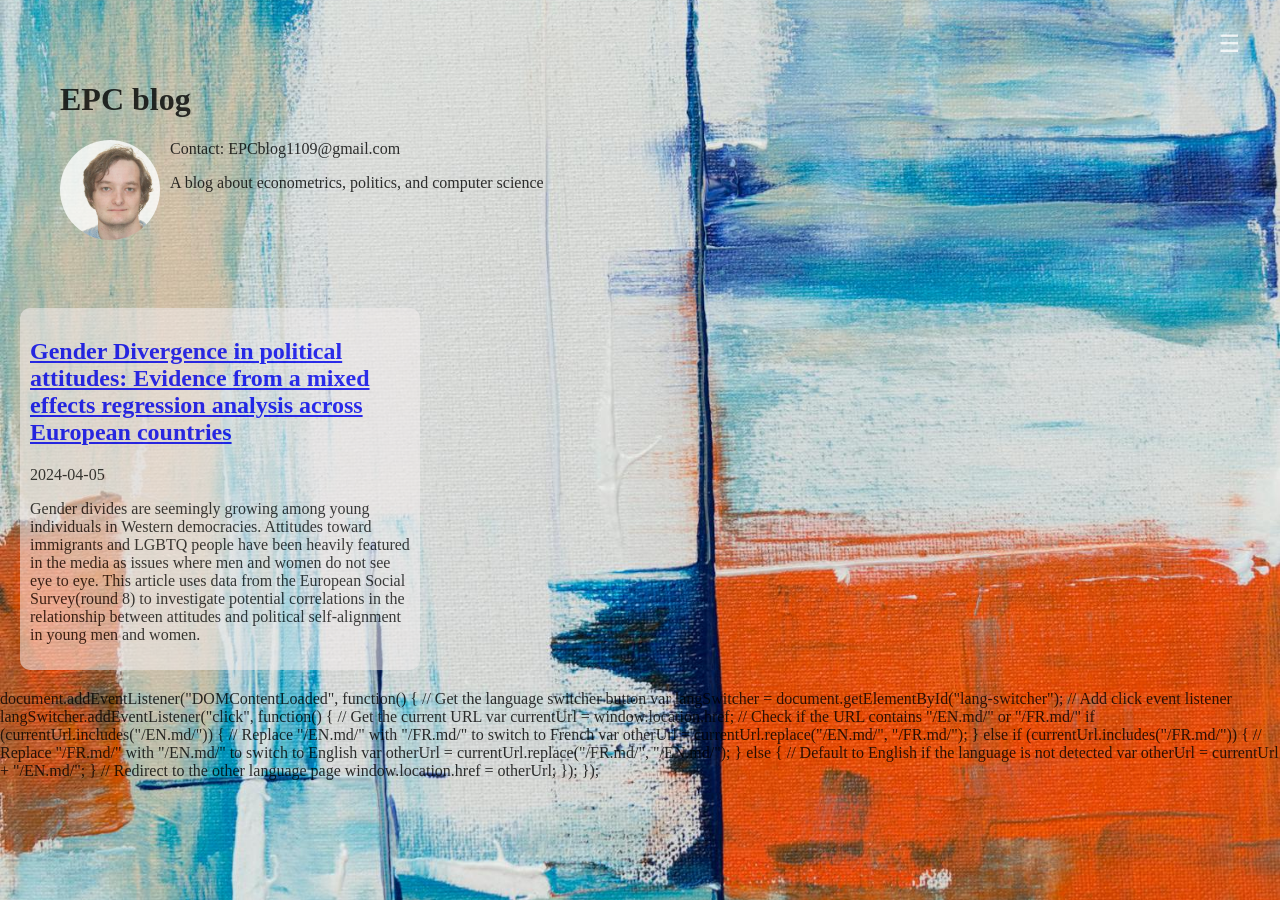
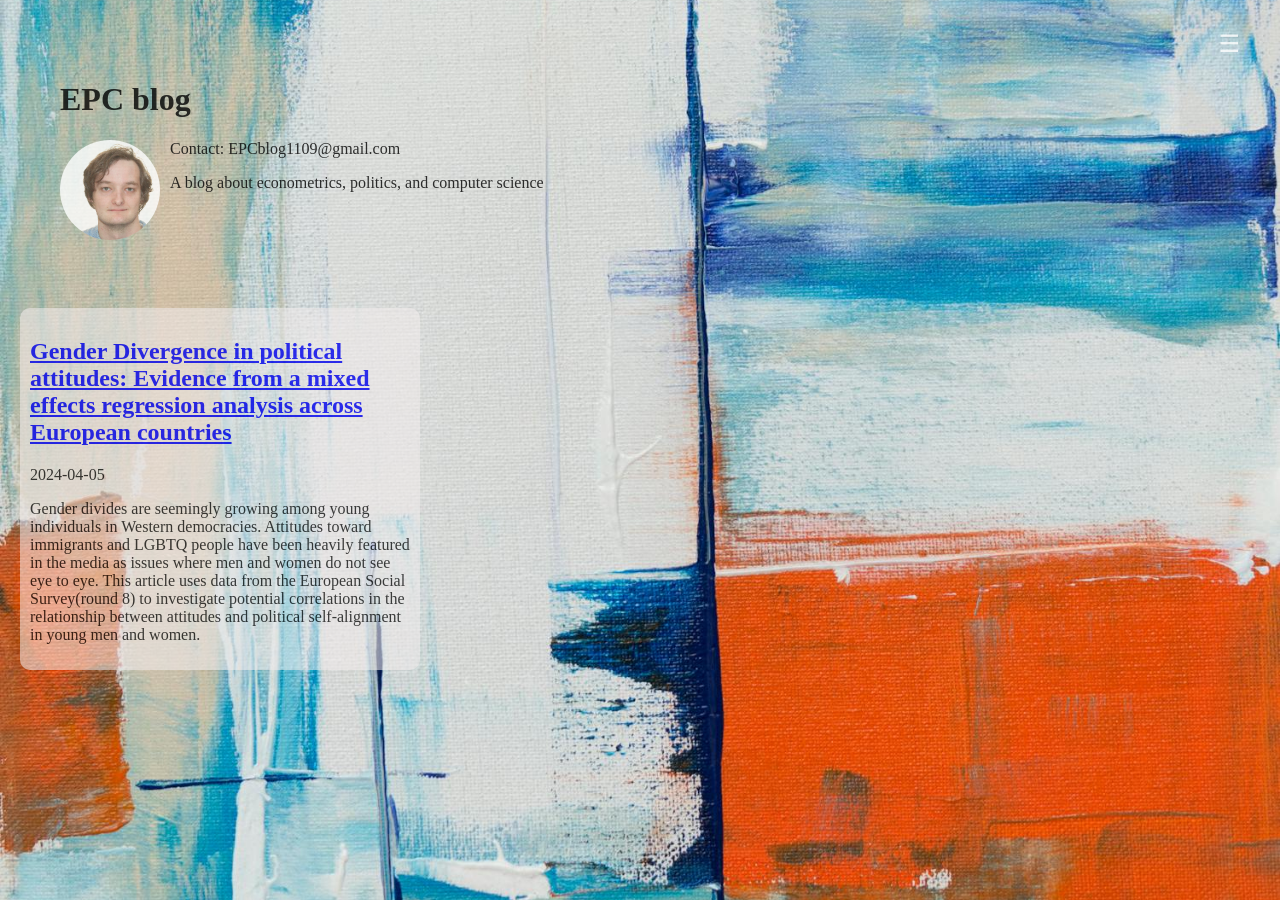
Before and after one commit to MKB1109/Blog, a Jekyll site: the page built from index.markdown, in a window 1280 px wide. Built offline with Jekyll 4.4.1, drawn with Linux system fonts in a browser that asks for light colours; a script that is not in the unit is left out.

Commit message:
Update home.html

```diff
--- a/_layouts/home.html
+++ b/_layouts/home.html
@@ -252,31 +252,6 @@
     <button id="lang-switcher">Switch Language</button>
   {% endif %}
 
-  document.addEventListener("DOMContentLoaded", function() {
-  // Get the language switcher button
-  var langSwitcher = document.getElementById("lang-switcher");
-
-  // Add click event listener
-  langSwitcher.addEventListener("click", function() {
-    // Get the current URL
-    var currentUrl = window.location.href;
-
-    // Check if the URL contains "/EN.md/" or "/FR.md/"
-    if (currentUrl.includes("/EN.md/")) {
-      // Replace "/EN.md/" with "/FR.md/" to switch to French
-      var otherUrl = currentUrl.replace("/EN.md/", "/FR.md/");
-    } else if (currentUrl.includes("/FR.md/")) {
-      // Replace "/FR.md/" with "/EN.md/" to switch to English
-      var otherUrl = currentUrl.replace("/FR.md/", "/EN.md/");
-    } else {
-      // Default to English if the language is not detected
-      var otherUrl = currentUrl + "/EN.md/";
-    }
-
-    // Redirect to the other language page
-    window.location.href = otherUrl;
-  });
-});
-
+<script src="language_switcher.js"></script>
   </body>
 </html>
```
